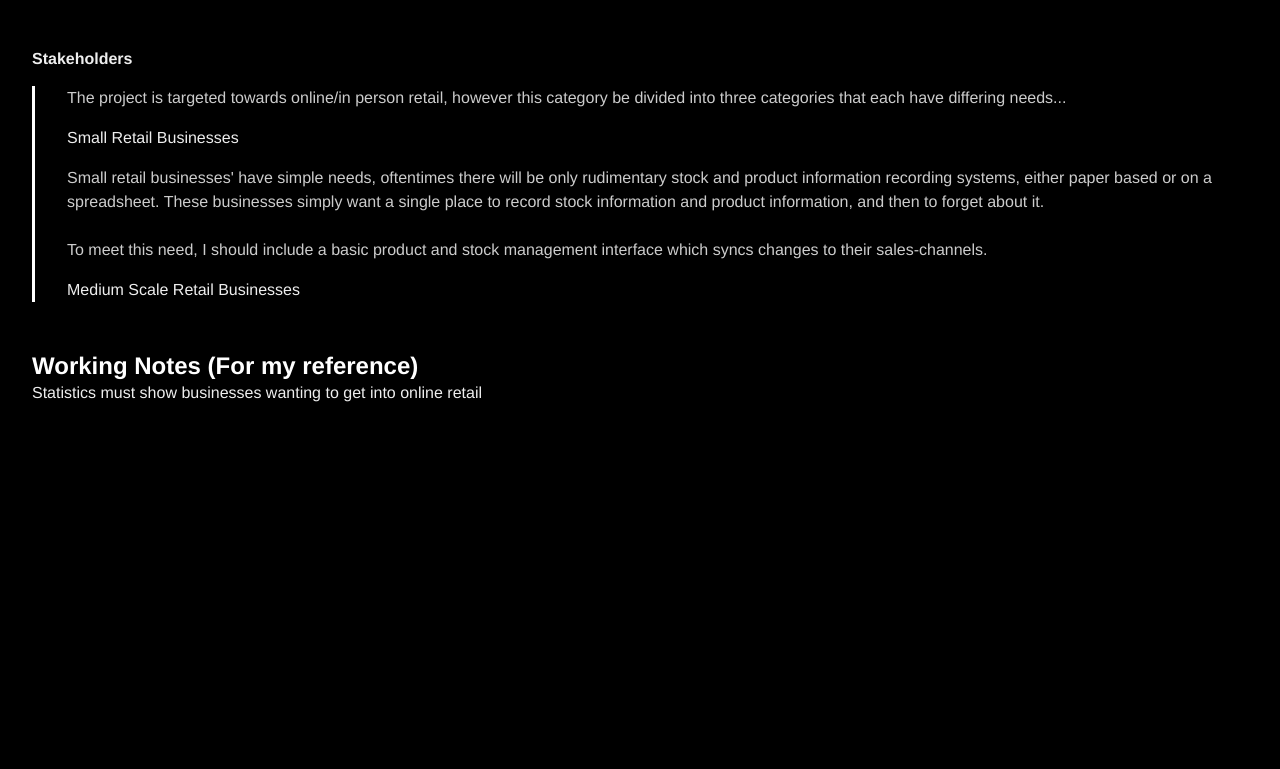
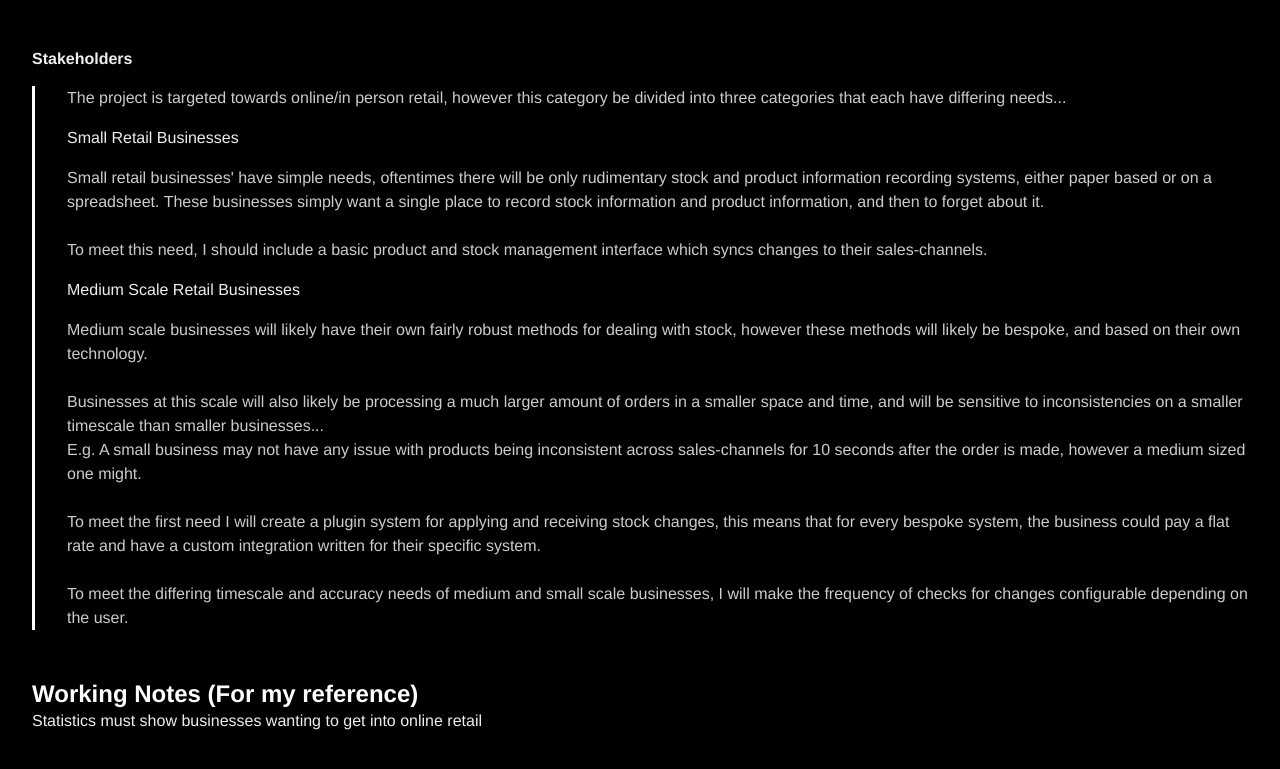
Before and after one commit to vyrzdev/NEAWriteUp, a plain HTML site: page index.html in a window 1280 px wide. Shown: the part 2049-2818 px from the top of the page. Before the commit the page ends 2566 px from the top, so only its background shows below. Drawn offline with Linux system fonts and the light colour scheme.

Commit message:
Worked more on stakeholders

```diff
--- a/index.html
+++ b/index.html
@@ -120,7 +120,25 @@
                         To meet this need, I should include a basic product and stock management interface which syncs
                         changes to their sales-channels.
                     </p>
+
                     <span>Medium Scale Retail Businesses</span>
+                    <p>
+                        Medium scale businesses will likely have their own fairly robust methods for dealing with stock,
+                        however these methods will likely be bespoke, and based on their own technology.
+                        <br><br>
+                        Businesses at this scale will also likely be processing a much larger amount of orders in a smaller
+                        space and time, and will be sensitive to inconsistencies on a smaller timescale than smaller businesses...
+                        <br>
+                        E.g. A small business may not have any issue with products being inconsistent across sales-channels for
+                        10 seconds after the order is made, however a medium sized one might.
+                        <br><br>
+                        To meet the first need I will create a plugin system for applying and receiving stock changes, this
+                        means that for every bespoke system, the business could pay a flat rate and have a custom integration written
+                        for their specific system.
+                        <br><br>
+                        To meet the differing timescale and accuracy needs of medium and small scale businesses, I will make the
+                        frequency of checks for changes configurable depending on the user.
+                    </p>
 
                 </div>
             </section>
```
